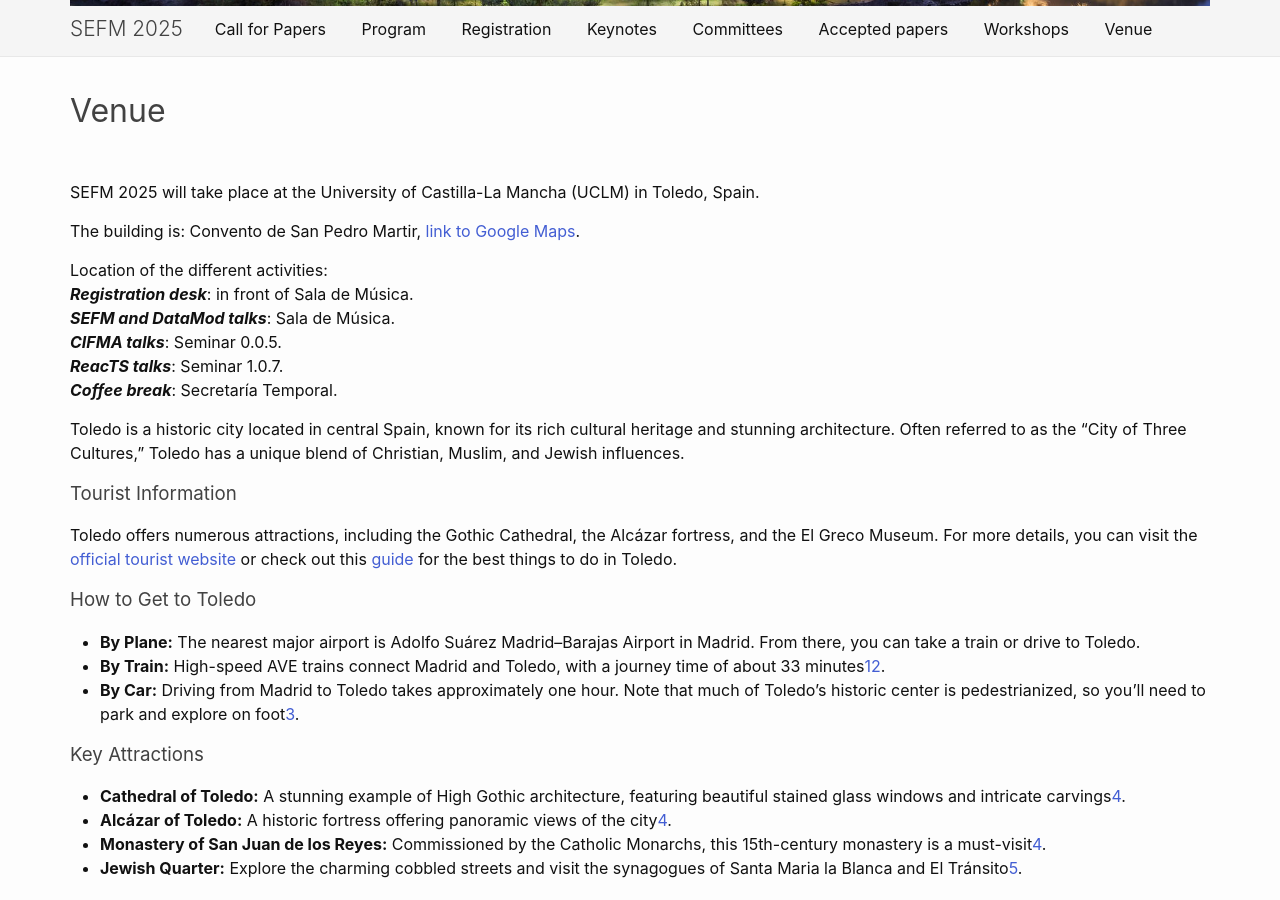
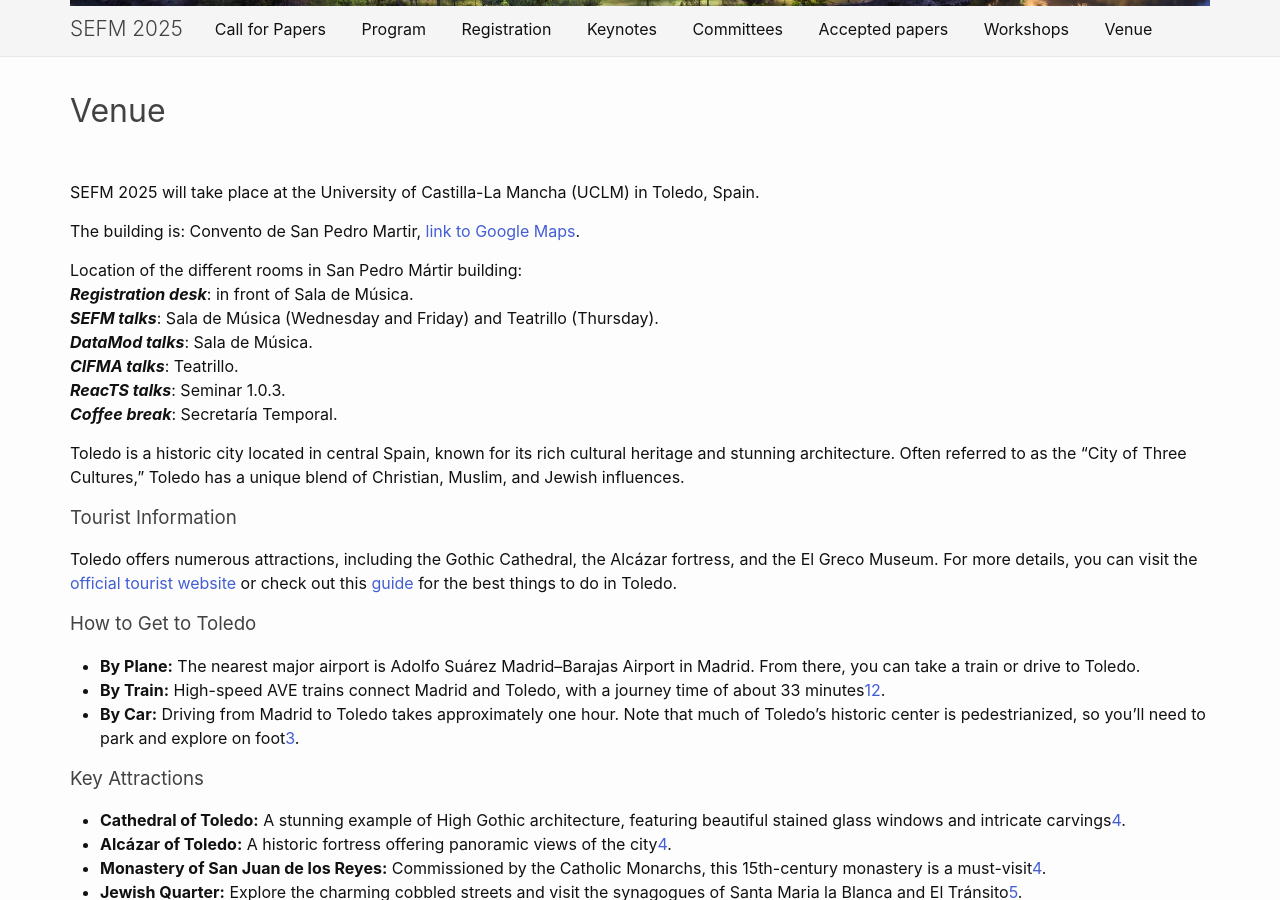
Before and after one commit to sefm-conference/2025, a Jekyll site: the page built from _pages/venue.md, in a window 1280 px wide and 900 px high, scrolled down 636 px. Built offline with Jekyll 4.4.1, drawn with Linux system fonts in a browser that asks for light colours.

Commit message:
Update venue.md

```diff
--- a/_pages/venue.md
+++ b/_pages/venue.md
@@ -9,11 +9,12 @@ SEFM 2025 will take place at the University of Castilla-La Mancha (UCLM) in Tole
 
 The building is: Convento de San Pedro Martir, [link to Google Maps](https://maps.app.goo.gl/GjJqQSijpS2XbRCE8).
 
-Location of the different activities:\
+Location of the different rooms in San Pedro Mártir building:\
 ***Registration desk***: in front of Sala de Música. \
-***SEFM and DataMod talks***: Sala de Música.\
-***CIFMA talks***: Seminar 0.0.5. \
-***ReacTS talks***: Seminar 1.0.7.\
+***SEFM talks***: Sala de Música (Wednesday and Friday) and Teatrillo (Thursday).\
+***DataMod talks***: Sala de Música.\
+***CIFMA talks***: Teatrillo.\
+***ReacTS talks***: Seminar 1.0.3.\
 ***Coffee break***: Secretaría Temporal.
 
 Toledo is a historic city located in central Spain, known for its rich cultural heritage and stunning architecture. Often referred to as the "City of Three Cultures," Toledo has a unique blend of Christian, Muslim, and Jewish influences.
```
